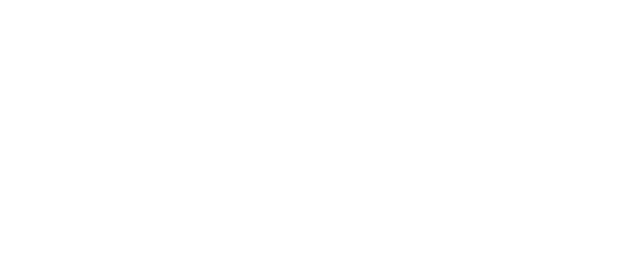
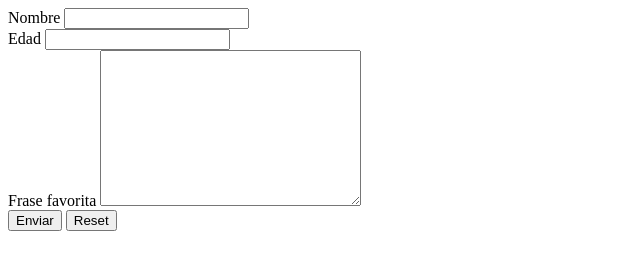
Before and after one commit to martinolmedo2020/OB-HTML-CSS-Ejercicio2, a plain HTML site: page index.html in a window 1280 px wide. Shown: the whole page, without its empty margins (0-640 px from the left). Drawn offline with Linux system fonts and the light colour scheme.

Commit message:
Finalizacion del ejercicio

```diff
--- a/index.html
+++ b/index.html
@@ -7,6 +7,23 @@
     <title>Ejercicio 02 - Formularios en HTML</title>
 </head>
 <body>
-
+    <form action="/">
+        <div>
+            <label for="nombre">Nombre</label>
+            <input type="text" name="nombre" id="name">
+        </div>
+        <div>
+            <label for="edad">Edad</label>
+            <input type="number" name="edad" id="age">
+        </div>
+        <div>
+            <label for="frase-favorita">Frase favorita</label>
+            <textarea name="frase-favorita" id="frase" cols="30" rows="10"></textarea>
+        </div>
+        <div>
+            <button type="submit">Enviar</button>
+            <button type="reset">Reset</button>
+        </div>
+    </form>
 </body>
 </html>
```
